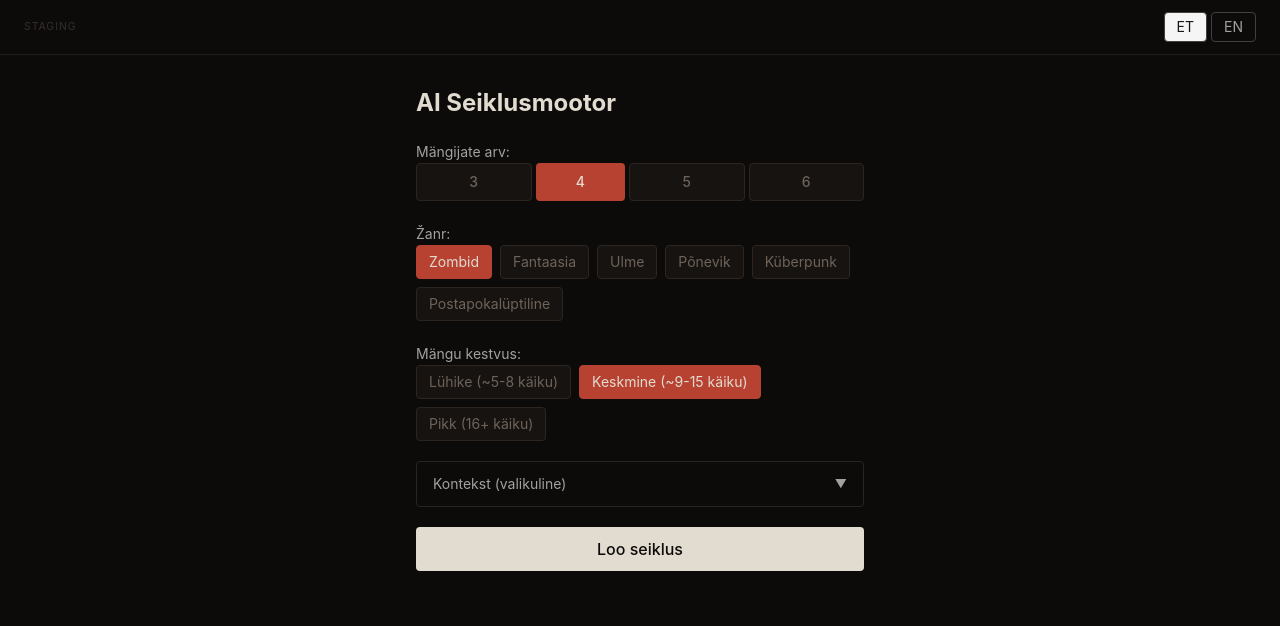
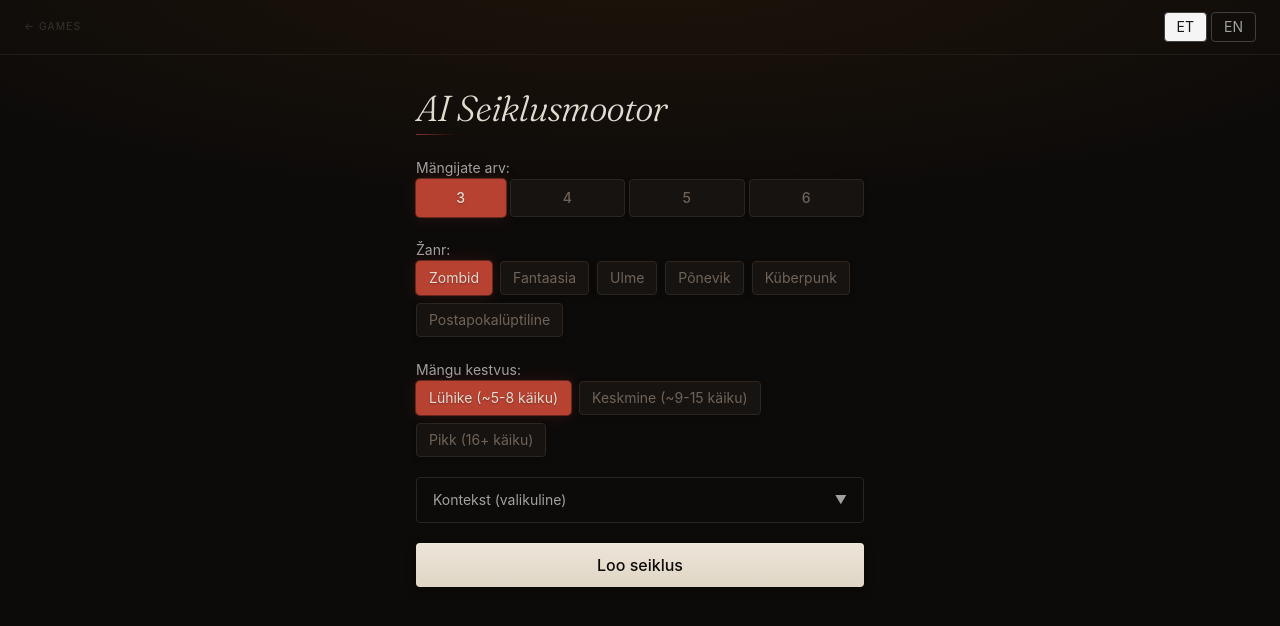
Before and after one commit to khelias/ai-adventure-engine, a React (Vite) app: page / in a window 1280 px wide. Shown: the top 626 px of the page. Built offline with nearby package versions, Linux system fonts and the light colour scheme.

Commit message:
design: sügavus läbi varjude ja glow efektide, Fraunces pealkirjad, defaults 3/lühike

```diff
--- a/src/App.tsx
+++ b/src/App.tsx
@@ -12,7 +12,7 @@ export default function App() {
   return (
     <div className="min-h-dvh flex flex-col">
       <header className="flex justify-between items-center px-4 sm:px-6 py-3 border-b" style={{ borderColor: 'var(--border-dim)' }}>
-        <span className="label-caps opacity-40">staging</span>
+        <a href="/" className="label-caps opacity-40 hover:opacity-70 transition-opacity">← Games</a>
         <LangToggle />
       </header>
 
--- a/src/components/GameOverScreen.tsx
+++ b/src/components/GameOverScreen.tsx
@@ -28,7 +28,8 @@ export function GameOverScreen() {
 
   return (
     <section className="space-y-5 max-w-2xl mx-auto text-center">
-      <h2 className="text-2xl font-bold">{title}</h2>
+      <h2 className="game-title">{title}</h2>
+      <div className="ornament mx-auto" />
 
       <div className="card text-left space-y-4">
         {text.split('\n').filter(Boolean).map((p, i) => (
--- a/src/components/GameScreen.tsx
+++ b/src/components/GameScreen.tsx
@@ -69,7 +69,7 @@ export function GameScreen() {
           <div className="flex-1 h-px rounded-full overflow-hidden" style={{ background: 'var(--border)' }}>
             <div
               className="h-full transition-all duration-500"
-              style={{ width: `${progressPct}%`, background: 'var(--text-muted)' }}
+              style={{ width: `${progressPct}%`, background: 'var(--text-muted)', boxShadow: '2px 0 8px rgba(110,99,90,0.6)' }}
             />
           </div>
           <span className="label-caps shrink-0 opacity-60">{durationLabel.split(' ')[0]}</span>
@@ -87,7 +87,7 @@ export function GameScreen() {
       <div
         key={currentTurn}
         className="scene-fade border-x border-b-0 border-t px-6 py-8 space-y-5"
-        style={{ background: 'var(--surface-alt)', borderColor: 'var(--border)', borderTopColor: 'var(--accent)' }}
+        style={{ background: 'var(--surface-alt)', borderColor: 'var(--border)', borderTopColor: 'var(--accent)', borderTopWidth: '2px', boxShadow: 'inset 0 14px 40px rgba(184,66,50,0.05)' }}
       >
         <div className="flex items-center gap-3 mb-1">
           <span className="label-caps">{strings.sceneLabel} {currentTurn}</span>
--- a/src/components/RoleAssignmentScreen.tsx
+++ b/src/components/RoleAssignmentScreen.tsx
@@ -21,7 +21,8 @@ export function RoleAssignmentScreen() {
   return (
     <section className="space-y-5 max-w-2xl mx-auto">
       <div className="space-y-2">
-        <h2 className="text-2xl font-bold">{title}</h2>
+        <h2 className="game-title">{title}</h2>
+        <div className="ornament" />
         <p className="text-neutral-300">{summary}</p>
       </div>
 
@@ -57,7 +58,7 @@ export function RoleAssignmentScreen() {
             <p className="text-sm text-neutral-300">{role.description}</p>
             <div
               className="rounded px-3 py-2.5"
-              style={{ background: 'var(--surface-alt)', borderLeft: '2px solid var(--accent)' }}
+              style={{ background: 'var(--surface-alt)', borderLeft: '2px solid var(--accent)', boxShadow: '-6px 0 20px rgba(184,66,50,0.12)' }}
             >
               <span className="label-caps block mb-1">{strings.abilityLabel}</span>
               <span className="text-sm text-neutral-200 font-medium">{role.ability}</span>
--- a/src/components/SetupScreen.tsx
+++ b/src/components/SetupScreen.tsx
@@ -34,11 +34,14 @@ export function SetupScreen() {
   const setCtx = (patch: Partial<typeof ctx>) =>
     setSetting('context', { ...ctx, ...patch })
 
-  const playerCount = PLAYER_COUNTS.includes(settings.players) ? settings.players : 4
+  const playerCount = PLAYER_COUNTS.includes(settings.players) ? settings.players : 3
 
   return (
     <section className="space-y-5 max-w-md mx-auto">
-      <h2 className="text-2xl font-bold">{strings.appTitle}</h2>
+      <div>
+        <h2 className="game-title">{strings.appTitle}</h2>
+        <div className="ornament" />
+      </div>
 
       <Field label={strings.playerCountLabel}>
         <div className="flex gap-1">
--- a/src/components/StoryChoiceScreen.tsx
+++ b/src/components/StoryChoiceScreen.tsx
@@ -18,7 +18,10 @@ export function StoryChoiceScreen() {
 
   return (
     <section className="space-y-5 max-w-2xl mx-auto">
-      <h2 className="text-2xl font-bold">{strings.storyChoiceTitle}</h2>
+      <div>
+        <h2 className="game-title">{strings.storyChoiceTitle}</h2>
+        <div className="ornament" />
+      </div>
 
       {isLoading ? (
         <div className="card space-y-4 animate-pulse">
@@ -32,7 +35,7 @@ export function StoryChoiceScreen() {
         </div>
       ) : story ? (
         <div className="card space-y-4">
-          <h3 className="text-xl font-semibold">{story.title}</h3>
+          <h3 className="text-xl font-semibold" style={{ fontFamily: 'Fraunces, Georgia, serif', fontStyle: 'italic', fontWeight: 400 }}>{story.title}</h3>
           <p className="scene-text text-base">{story.summary}</p>
           <div className="flex gap-2">
             <button className="btn-primary" onClick={() => initStory(story)}>
--- a/src/index.css
+++ b/src/index.css
@@ -1,11 +1,11 @@
 @import "tailwindcss";
 
 @keyframes scene-enter {
-  from { opacity: 0; transform: translateY(8px); }
-  to   { opacity: 1; transform: translateY(0); }
+  from { opacity: 0; transform: translateY(10px); filter: blur(1px); }
+  to   { opacity: 1; transform: translateY(0);    filter: blur(0); }
 }
 .scene-fade {
-  animation: scene-enter 0.4s ease-out;
+  animation: scene-enter 0.45s ease-out;
 }
 
 :root {
@@ -21,10 +21,13 @@
   --text-faint:   #3d3530;
   --accent:       #b84232;
   --accent-hover: #cd4e3c;
+  --accent-glow:  rgba(184, 66, 50, 0.18);
+  --accent-glow-sm: rgba(184, 66, 50, 0.10);
 }
 
 body {
-  background-color: var(--bg);
+  background: radial-gradient(ellipse 120% 55% at 50% -5%, #1e1409 0%, #0d0b0a 55%);
+  min-height: 100vh;
   color: var(--text);
   font-family: 'Inter', system-ui, -apple-system, "Segoe UI", sans-serif;
   -webkit-font-smoothing: antialiased;
@@ -36,36 +39,47 @@ body {
     background: var(--surface);
     border: 1px solid var(--border);
     color: var(--text);
-    @apply rounded px-3 py-2 w-full focus:outline-none transition-colors;
+    @apply rounded px-3 py-2 w-full focus:outline-none transition-all;
   }
   .input-base:focus {
-    border-color: #4a3f38;
+    border-color: #5c4f45;
+    box-shadow: 0 0 0 3px rgba(184, 66, 50, 0.10);
   }
 
   /* ── Buttons ── */
   .btn-primary {
-    background: var(--text);
+    background: linear-gradient(to bottom, #ede5d8, #e0d6c6);
     color: var(--bg);
-    @apply font-medium px-4 py-2.5 rounded transition-colors disabled:opacity-40 disabled:cursor-not-allowed;
+    box-shadow: 0 1px 0 rgba(255,255,255,0.12) inset, 0 2px 10px rgba(0,0,0,0.4);
+    @apply font-medium px-4 py-2.5 rounded transition-all disabled:opacity-40 disabled:cursor-not-allowed;
   }
   .btn-primary:hover:not(:disabled) {
-    background: #f0e8dc;
+    background: linear-gradient(to bottom, #f5ede0, #ede5d8);
+    box-shadow: 0 1px 0 rgba(255,255,255,0.18) inset, 0 4px 18px rgba(0,0,0,0.45);
+    transform: translateY(-1px);
+  }
+  .btn-primary:active:not(:disabled) {
+    transform: translateY(0);
+    box-shadow: 0 1px 4px rgba(0,0,0,0.4);
   }
 
   .btn-secondary {
     background: var(--surface);
     border: 1px solid var(--border);
     color: var(--text);
+    box-shadow: 0 2px 8px rgba(0,0,0,0.25);
     @apply px-4 py-2.5 rounded transition-all disabled:opacity-40 disabled:cursor-not-allowed;
   }
   .btn-secondary:hover:not(:disabled) {
     border-color: var(--accent);
+    box-shadow: 0 0 0 1px var(--accent), 0 0 18px var(--accent-glow);
   }
 
-  /* ── Generic card (setup screens) ── */
+  /* ── Generic card ── */
   .card {
-    background: var(--surface);
+    background: linear-gradient(160deg, #1c1814 0%, #161310 100%);
     border: 1px solid var(--border);
+    box-shadow: 0 4px 24px rgba(0,0,0,0.4), inset 0 1px 0 rgba(255,220,160,0.03);
     @apply rounded p-4;
   }
 
@@ -74,11 +88,17 @@ body {
     background: var(--surface);
     border: 1px solid var(--border);
     color: var(--text);
+    box-shadow: 0 2px 8px rgba(0,0,0,0.2);
     @apply w-full text-left px-5 py-3.5 rounded transition-all disabled:opacity-40 disabled:cursor-not-allowed flex items-start gap-3;
   }
   .choice-btn:hover:not(:disabled) {
     background: var(--surface-alt);
     border-color: var(--accent);
+    box-shadow: 0 0 0 1px var(--accent), 0 0 24px var(--accent-glow-sm), inset 4px 0 20px rgba(184,66,50,0.05);
+    transform: translateX(2px);
+  }
+  .choice-btn:active:not(:disabled) {
+    transform: translateX(0);
   }
   .choice-btn-arrow {
     color: var(--accent);
@@ -92,6 +112,7 @@ body {
     line-height: 1.9;
     letter-spacing: -0.01em;
     color: var(--text);
+    text-shadow: 0 1px 4px rgba(0,0,0,0.35);
   }
 
   /* ── Chip selectors (setup screen) ── */
@@ -99,23 +120,48 @@ body {
     background: var(--surface);
     border: 1px solid var(--border);
     color: var(--text-muted);
+    box-shadow: 0 2px 6px rgba(0,0,0,0.2);
     @apply px-3 py-1.5 rounded text-sm transition-all cursor-pointer whitespace-nowrap;
   }
   .chip:hover {
     border-color: var(--accent);
     color: var(--text);
+    box-shadow: 0 0 0 1px rgba(184,66,50,0.4), 0 0 10px var(--accent-glow-sm);
   }
   .chip-active {
     background: var(--accent);
     border-color: var(--accent);
     color: var(--text);
+    box-shadow: 0 0 16px var(--accent-glow), 0 0 0 1px rgba(184,66,50,0.5);
+    text-shadow: 0 1px 2px rgba(0,0,0,0.3);
   }
 
   /* ── Numbered choice badge ── */
   .choice-num {
     color: var(--accent);
-    border: 1px solid var(--accent);
+    border: 1px solid rgba(184, 66, 50, 0.55);
+    box-shadow: 0 0 10px rgba(184,66,50,0.22), inset 0 0 8px rgba(184,66,50,0.05);
     @apply shrink-0 text-xs font-bold w-5 h-5 rounded-full flex items-center justify-center mt-0.5;
+  }
+
+  /* ── Game / screen title (Fraunces serif) ── */
+  .game-title {
+    font-family: 'Fraunces', Georgia, 'Times New Roman', serif;
+    font-size: 2.25rem;
+    font-weight: 300;
+    font-style: italic;
+    letter-spacing: -0.02em;
+    color: var(--text);
+    line-height: 1.2;
+  }
+
+  /* ── Accent ornament line ── */
+  .ornament {
+    width: 2.5rem;
+    height: 1px;
+    background: linear-gradient(to right, var(--accent), transparent);
+    margin: 0.25rem 0 0.5rem;
+    opacity: 0.7;
   }
 
   /* ── Small caps label ── */
--- a/src/store/gameStore.ts
+++ b/src/store/gameStore.ts
@@ -22,9 +22,9 @@ function loadStoredProvider(): Settings['provider'] {
 const initialSettings: Settings = {
   language: 'et',
   provider: loadStoredProvider(),
-  players: 4,
+  players: 3,
   genre: 'Zombies',
-  duration: 'Medium',
+  duration: 'Short',
   context: {
     location: '',
     playersDesc: '',
```
